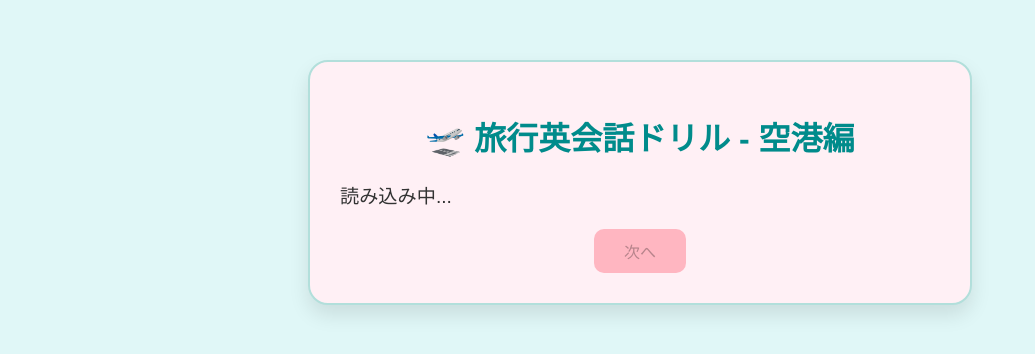
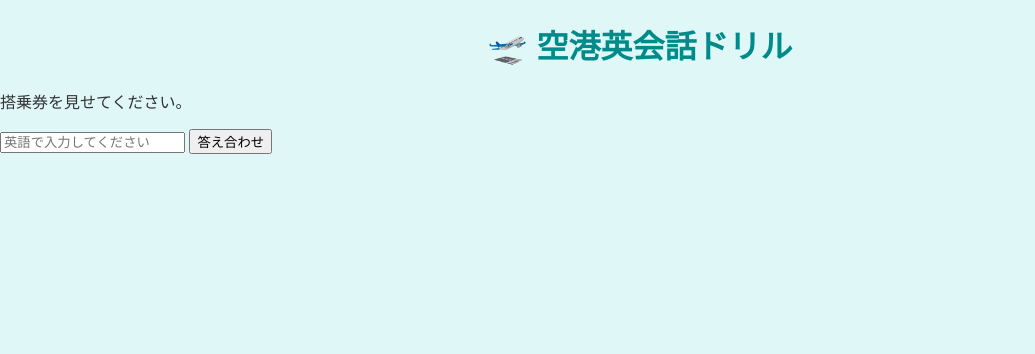
Before and after one commit to shino-lgtm/english1, a plain HTML site: page index.html in a window 1280 px wide. Shown: the whole page, without its empty margins (0-1035 px from the left). Drawn offline with Linux system fonts and the light colour scheme.

Commit message:
Update index.html

```diff
--- a/index.html
+++ b/index.html
@@ -2,24 +2,18 @@
 <html lang="ja">
 <head>
   <meta charset="UTF-8" />
-  <meta name="viewport" content="width=device-width, initial-scale=1.0"/>
-  <title>旅行英会話ドリル - 空港編</title>
+  <meta name="viewport" content="width=device-width, initial-scale=1.0" />
+  <title>空港英会話ドリル</title>
   <link rel="stylesheet" href="style.css" />
 </head>
 <body>
-  <div class="container">
-    <h1>🛫 旅行英会話ドリル - 空港編</h1>
-    <div id="quiz-container">
-      <div id="question">読み込み中...</div>
-      <div id="choices"></div>
-      <button id="next-btn" disabled>次へ</button>
-    </div>
-    <div id="result-container" style="display:none;">
-      <h2>結果</h2>
-      <p id="score"></p>
-      <button onclick="location.reload()">もう一度</button>
-    </div>
-  </div>
+  <h1>🛫 空港英会話ドリル</h1>
+  <p id="japanese"></p>
+  <input type="text" id="answer" placeholder="英語で入力してください" />
+  <button id="check">答え合わせ</button>
+  <p id="feedback"></p>
+  <p id="score"></p>
+
   <script src="script.js"></script>
 </body>
 </html>
```
